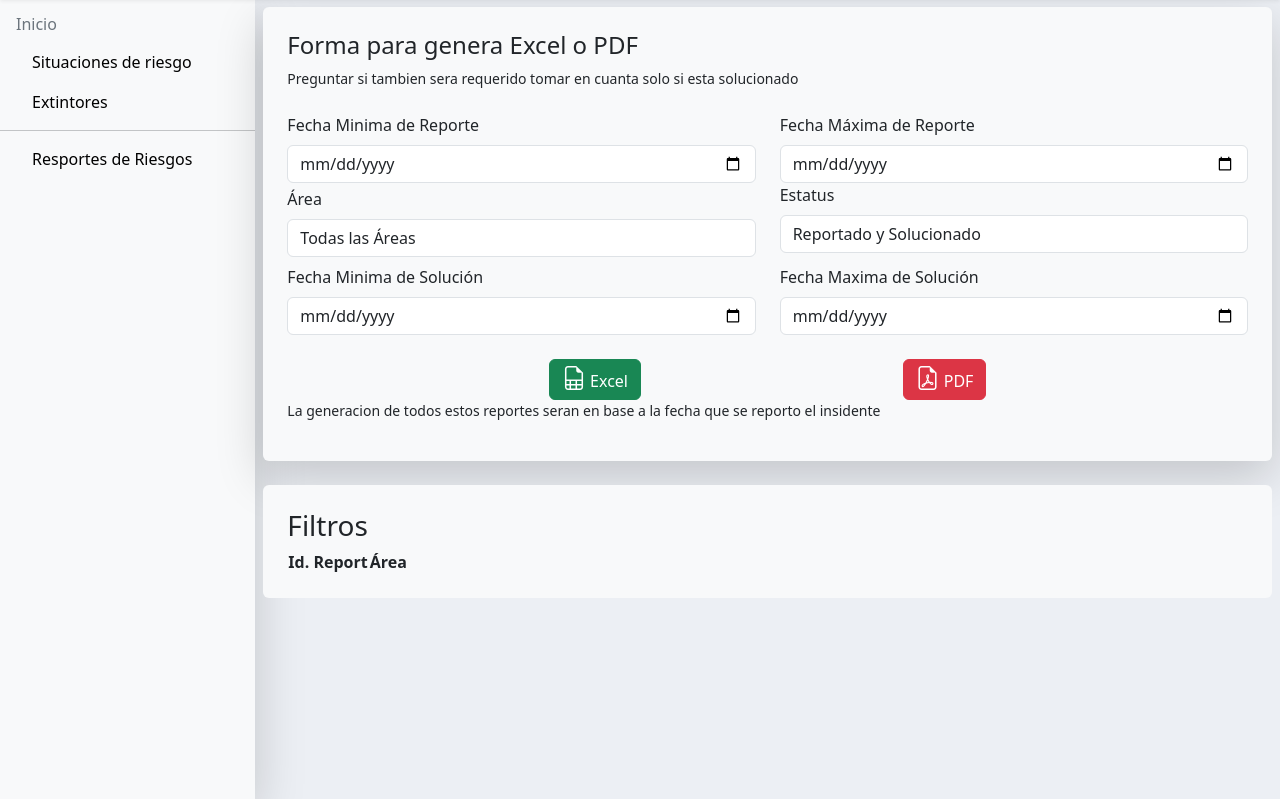
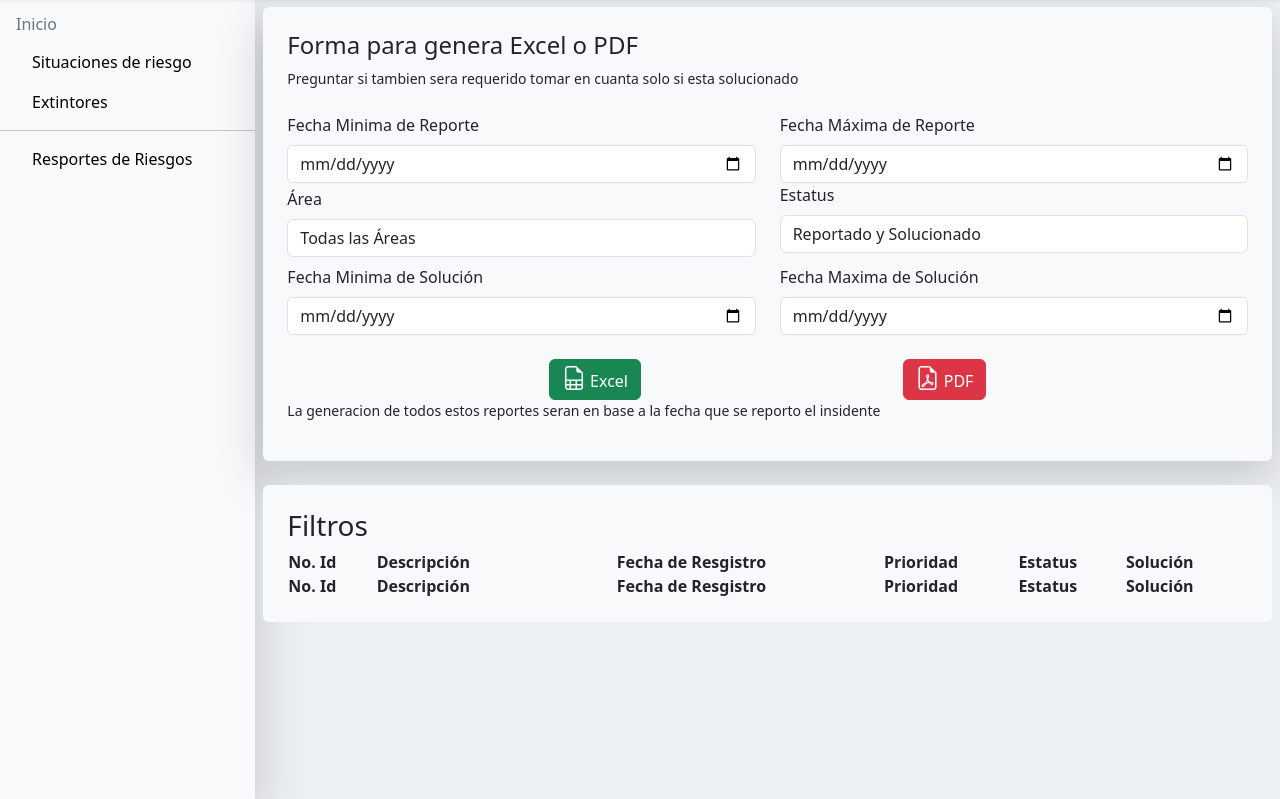
Before and after one commit to Grimmjow5/SSST, a PHP site: template src/public/views/Reports/index.php in a window 1280 px wide. Shown: the part 87-886 px from the top of the page. Run offline with PHP 8.4, Linux system fonts and the light colour scheme; the template is opened without the code that fills it: most values are stand-ins (such as "Sample title", 1, 10 or a date in 2020); lists and menus that the app fills with data are empty; some libraries are stand-ins or nearby versions.

Commit message:
Se cambio configuracion de consultas a los reportes y en la vista de la misma

```diff
--- a/src/controllers/ReportsController.php
+++ b/src/controllers/ReportsController.php
@@ -37,7 +37,8 @@ class ReportsController extends Flight {
             $this->modelRiesgo->fechaMinSolucion =trim($_REQUEST['fechaMinSolucion']);
             $this->modelRiesgo->fechaMaxSolucion = trim($_REQUEST['fechaMaxSolucion']);
            $report = $this->factory->reportes->GetReports($this->modelRiesgo);
-            parent::json(["reportes"=>$report],200);
+            parent::json(['data'=>$report]);
+
 
         }catch(Exception $ex){
             parent::json(['msg'=>$ex->getMessage()],400);
--- a/src/public/views/Reports/index.php
+++ b/src/public/views/Reports/index.php
@@ -70,14 +70,29 @@ require 'public/views/components/Nav.php';
 <div class="w-100 col-12 bg-light rounded mt-4 p-4">
 <h3>Filtros</h3>
 <!--Tabla que mostrara los datos a exportar -->
-<table class="display " id="tableReport">
-    <thead>
-        <tr>
-            <th>Id. Report</th>
-            <th>Área</th>
-        </tr>
-    </thead>
-</table>
+<table id="tableReport" class="display w-100" >
+        <thead>
+          <tr>
+            <th>No. Id</th>
+            <th class="w-25">Descripción</th>
+            <th>Fecha de Resgistro</th>
+            <th>Prioridad</th>
+            <th>Estatus</th>
+            <th>Solución</th>
+          </tr>
+        </thead>
+        <tfoot>
+           <tr>
+            <th>No. Id</th>
+            <th>Descripción</th>
+            <th>Fecha de Resgistro</th>
+            <th>Prioridad</th>
+            <th>Estatus</th>
+            <th>Solución</th>
+          </tr>
+        </tfoot>
+      </table>
+
 </div>
 </div>
 <!--Div parte del body-->
--- a/src/public/views/Reports/reports.js
+++ b/src/public/views/Reports/reports.js
@@ -21,13 +21,22 @@ const fechaMinSolucion = $("#fechaMinSolucion");//Fecha minima para consultar po
 const fechaMaxSolucion = $("#fechaMaxSolucion");//FechaMaxiuma para consutlar por soluciónnn
 
 
-
+let urlFetch=" ";
 
 
 
 $("#report").on('submit',async (e)=>{
     e.preventDefault();
-    console.log("Here");
+ /*   console.log("A=S");
+    urlFetch =`/riesgos/reports?fechaReport=${dateMinReport.val()}
+    &fechaMaxReport=${dateMaxReport.val()}
+    &area=${area.val()}
+    &estatus=${estatus.val()}
+    &fechaMinSolucion=${fechaMinSolucion.val()}
+    &fechaMaxSolucion=${fechaMaxSolucion.val()}`;
+    tabla.clear().draw();
+    tabla.ajax.reload();
+   */  console.log("Here");
     try {
     const config = {method:'GET'};
     const res = await fetch(`/riesgos/reports?fechaReport=${dateMinReport.val()}
@@ -37,6 +46,13 @@ $("#report").on('submit',async (e)=>{
     &fechaMinSolucion=${fechaMinSolucion.val()}
     &fechaMaxSolucion=${fechaMaxSolucion.val()}`,config);
 
+    tabla.clear().draw();
+    tabla.ajax.url(`/riesgos/reports?fechaReport=${dateMinReport.val()}
+    &fechaMaxReport=${dateMaxReport.val()}
+    &area=${area.val()}
+    &estatus=${estatus.val()}
+    &fechaMinSolucion=${fechaMinSolucion.val()}
+    &fechaMaxSolucion=${fechaMaxSolucion.val()}`).load();
         console.log(await res.json());
     } catch (error) {
         console.error(error);
@@ -44,24 +60,47 @@ $("#report").on('submit',async (e)=>{
 });
 
 //Configuración de Tabla para mostrar antes de
-const tabla = new DataTable("#tableReport",{
-layout: {
-        topStart: {
-            pageLength:{menu:[5,100]},
-          buttons: [ 'excel']
-        }
-    },
 
-        ajax:"",
-        lenguage:{
-            lengthMenu:'Mostrar _MENU_ ',
-            entries:{_:"sdsdfdfsdfsdfsdfs",1:"ffffffffffffffff"}
 
-        }
-    }
+const tabla  = new DataTable('#tableReport', {
 
-);
+      ajax:'',
+       colReorder:true,
+       pageLength: 25,
+       language: {
+         lengthMenu: 'Mostrar  _MENU_ _ENTRIES_',
+         entries: {
+           _: ' Riesgos',
+         }
+       },
 
+       select: true,
+       columns: [
+         {
+           data: "id",
+           className: "ids text-center"
+         },
+         { data: "text_Riesgo",className:"descri" },
+         {   data: "fechaRegistro",className:"fechaRe",render:function(fecha){
+             let full = fecha.split(" ")[0].split("-");
+             let reverse = full.reverse();
+             let format = reverse.join("-");
+             return format;
+         } },
+         {data:"prioridad",className:'prioridad'},
+         {
+           data: "estatus",className:"estatus",
+           render: function (item) {
+             if (item == 1) {
+               return '<i class="bi bi-clipboard-check  text-success h4 mx-1"></i>Solucionado';
+             } else {
+               return '<i class="bi bi-clipboard-x text-warning h4 mx-1"></i>Reportado';
+             }
+           }
+         },
+         { data: "solucion" }
+       ]
+     });
 
 
 /* withDateSolution.on('change',()=>{
--- a/src/public/views/components/Footer.php
+++ b/src/public/views/components/Footer.php
@@ -14,16 +14,14 @@ a{
  <!--<script src="https://cdn.jsdelivr.net/npm/bootstrap@4.3.3/dist/js/bootstrap.bundle.min.js"></script>-->
 <script src="https://cdn.jsdelivr.net/npm/@popperjs/core@2.11.8/dist/umd/popper.min.js" integrity="sha384-I7E8VVD/ismYTF4hNIPjVp/Zjvgyol6VFvRkX/vR+Vc4jQkC+hVqc2pM8ODewa9r" crossorigin="anonymous"></script>
 <script src="https://cdn.jsdelivr.net/npm/bootstrap@5.3.3/dist/js/bootstrap.min.js" integrity="sha384-0pUGZvbkm6XF6gxjEnlmuGrJXVbNuzT9qBBavbLwCsOGabYfZo0T0to5eqruptLy" crossorigin="anonymous"></script>
- <script src="https://cdnjs.cloudflare.com/ajax/libs/twitter-bootstrap/5.3.0/js/bootstrap.bundle.min.js"></script>
 
+<script src="https://cdnjs.cloudflare.com/ajax/libs/twitter-bootstrap/5.3.0/js/bootstrap.bundle.min.js"></script>
+<script src="https://cdn.datatables.net/v/bs5/jq-3.7.0/jszip-3.10.1/dt-2.0.5/b-3.0.2/b-html5-3.0.2/datatables.min.js"></script>
 
- <link href="https://cdn.datatables.net/v/dt/jszip-3.10.1/dt-2.0.3/b-3.0.1/b-html5-3.0.1/datatables.min.css" rel="stylesheet">
-
+<!--  <script src="https://cdnjs.cloudflare.com/ajax/libs/twitter-bootstrap/5.3.0/js/bootstrap.bundle.min.js"></script>
 <script src="https://cdn.datatables.net/v/dt/jszip-3.10.1/dt-2.0.3/b-3.0.1/b-html5-3.0.1/datatables.min.js"></script>
-
-
 <script src="https://cdn.datatables.net/v/bs5/jq-3.7.0/dt-2.0.3/af-2.7.0/b-3.0.1/b-colvis-3.0.1/b-html5-3.0.1/sl-2.0.0/sr-1.4.0/datatables.min.js"></script>
-
+ -->
   <script src="https://unpkg.com/sweetalert/dist/sweetalert.min.js"></script>
     <script>
         const btn = document.getElementById('toggle');
```
Also changed, not shown: src/dbrepo/GetReports.php (+34 -35 lines), README.md.
